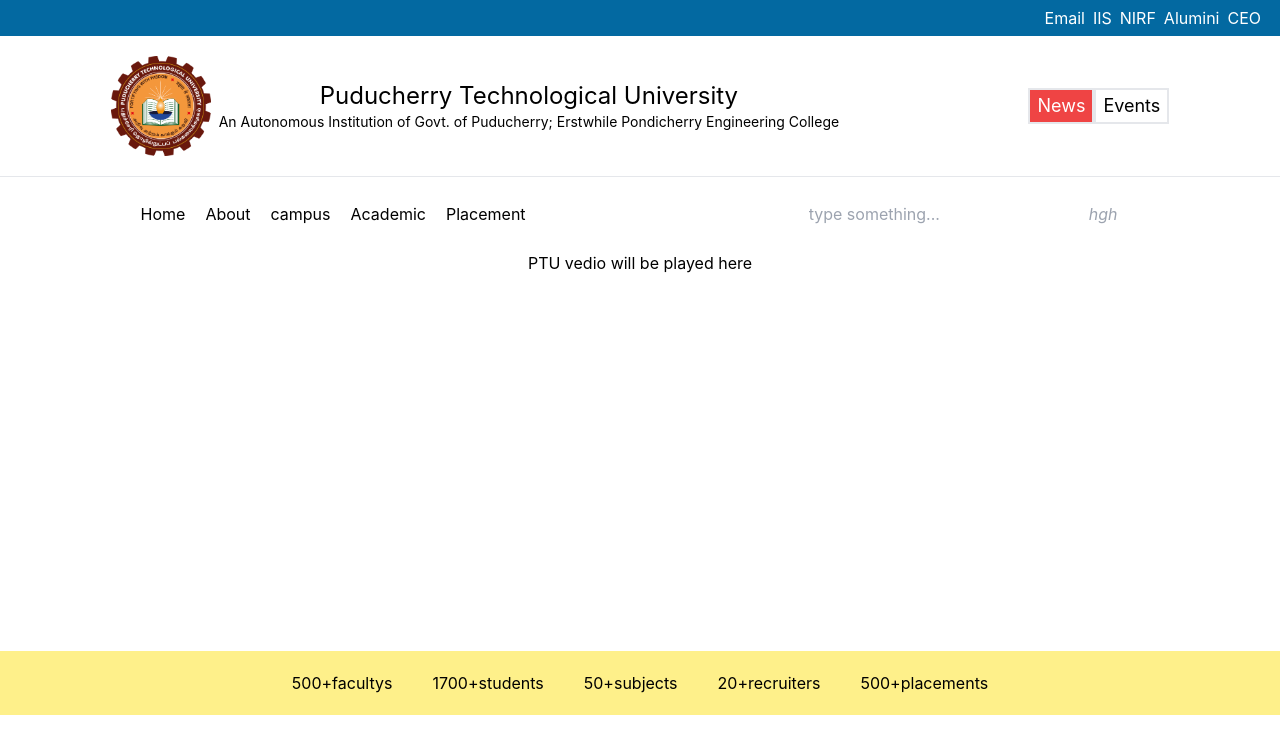
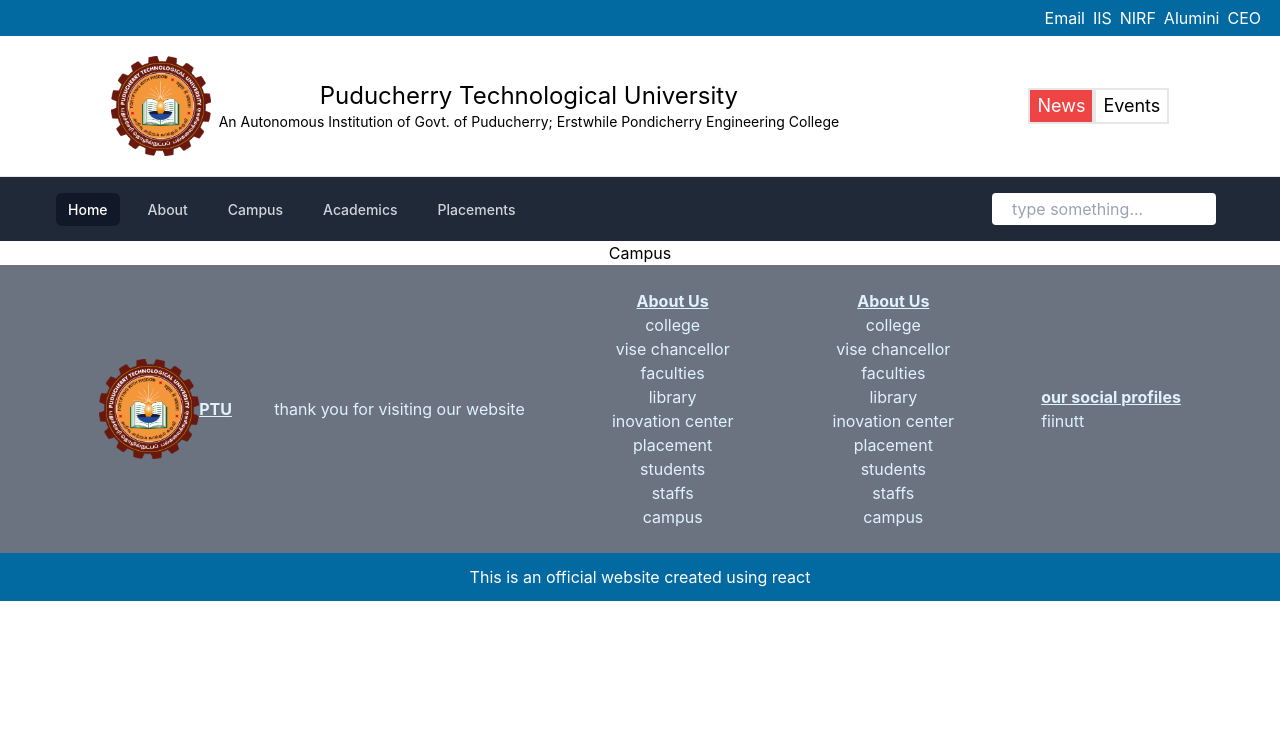
Before and after one commit to RAHUL-6611/pec_website, a React (Create React App) app: page /campus in a window 1280 px wide. Shown: the top 753 px of the page. Built offline with nearby package versions, Linux system fonts and the light colour scheme.

Commit message:
commit_2

```diff
--- a/package.json
+++ b/package.json
@@ -5,12 +5,15 @@
   "dependencies": {
     "@emotion/react": "^11.7.1",
     "@emotion/styled": "^11.6.0",
+    "@headlessui/react": "^1.4.3",
     "@mui/material": "^5.3.0",
     "@testing-library/jest-dom": "^5.16.1",
     "@testing-library/react": "^12.1.2",
     "@testing-library/user-event": "^13.5.0",
+    "heroicons": "^1.0.5",
     "react": "^17.0.2",
     "react-dom": "^17.0.2",
+    "react-router-dom": "6",
     "react-scripts": "5.0.0",
     "web-vitals": "^2.1.4"
   },
--- a/src/App.js
+++ b/src/App.js
@@ -1,13 +1,29 @@
 import './App.css';
+import { Routes, Route } from 'react-router-dom';
 import Footer from './components/footer/footer';
 import Home from './components/home/home';
 import Navbar from './components/navbar/navbar';
+import AboutPage from './components/about/about';
+import Campus from './components/campus/campus';
+import Academics from './components/academic/academics';
+import Placements from './components/placement/placement';
+import News from './components/news/news';
+
 
 function App() {
   return (
     <div className="App">
       <Navbar />
-      <Home />
+
+       <Routes>
+          <Route path="/" element={ <Home /> } />
+          <Route path="/aboutpage" element={ <AboutPage /> } />
+          <Route path="/campus" element={ <Campus /> } />
+          <Route path="/academics" element={<Academics /> } />
+          <Route path="/placements" element={ <Placements /> } />
+          <Route path="/news" element={ <News /> } />
+       </Routes>
+
       <Footer />
     </div>
   );
--- /dev/null
+++ b/src/components/about/about.jsx
@@ -0,0 +1,9 @@
+import React from "react";
+
+const AboutPage = () => {
+    return <>
+          <h1>About Page</h1>
+          </>
+}
+
+export default AboutPage;
--- /dev/null
+++ b/src/components/academic/academics.jsx
@@ -0,0 +1,9 @@
+import React from "react";
+
+const Academics = () => {
+    return <>
+          <h1>Academics</h1>
+          </>
+}
+
+export default  Academics
--- /dev/null
+++ b/src/components/campus/campus.jsx
@@ -0,0 +1,9 @@
+import React from "react";
+
+const Campus = () => {
+    return <>
+          <h1>Campus</h1>
+          </>
+}
+
+export default Campus;
--- a/src/components/home/about.jsx
+++ b/src/components/home/about.jsx
@@ -5,8 +5,8 @@
           <div className="about flex flex-row justify-evenly m-10">
              <div className="content">
                  <h1 className="font-bold">About PTU</h1>
-                 Lorem ipsum dolor sit, amet consectetur adipisicing elit. Commodi reprehenderit nesciunt quibusdam totam veniam debitis officia culpa iusto sint, inventore, enim rerum unde animi quis accusantium. Laborum quo enim perspiciatis deleniti nobis necessitatibus non quis saepe at aliquid, dolore explicabo fugiat ex vel odio. Delectus inventore maiores sunt assumenda aliquid aspernatur praesentium! Veniam nam accusantium sapiente repellendus maxime commodi aut ipsam incidunt voluptatum natus soluta quis officia, omnis optio consequatur dolorem quod a possimus facilis obcaecati non neque, velit porro. Veritatis corrupti laudantium, aliquid fugiat perspiciatis odit quasi eligendi. Fugit, facere! Atque labore obcaecati vel, consequuntur tenetur neque excepturi distinctio?
-             </div>
+                 <p>Puducherry Technological University (Erstwhile Pondicherry Engineering College) is an Institution promoted and fully funded by the Government of Puducherry, India. It was established as an Engineering College in the year 1984 under the VII Five Year Plan. The college was upgraded to technological university with the approval of the UGC with effect from 5th September, 2020. The PTU was inaugurated by Shri. Venkaiah Naidu, Hon'ble Vice President, Govt. of India on 13.09.2021. The institution is ranked 144 in Engineering Category by NIRF India Rankings 2021.</p>
+               </div>
               <div className="img-slider bg-yellow-200" style={{width: "1000px"}}>
                       we can include image curosle here
               </div>
--- a/src/components/navbar/navbar.jsx
+++ b/src/components/navbar/navbar.jsx
@@ -2,26 +2,13 @@
 import React from "react";
 import FirstBar from './first_bar';
 import SecondBar from './second_bar';
+import ThirdBar from './thirdbar';
 
 const Navbar = () => {
     return <>
              <FirstBar />
              <SecondBar />
-             <div className="third-bar flex flex-row justify-around m-5">
-                <ol className="flex flex-row ">
-                  <li>Home</li>
-                  <li>About</li>
-                  <li>campus</li>
-                  <li>Academic</li>
-                  <li>Placement</li>
-                </ol>
-         <div class="flex justify-evenly items-center px-4 sm:px-6 lg:px-8">
-           <input type="text" class="h-8 w-66 pr-8 pl-5 rounded z-0 focus:shadow focus:outline-none" placeholder='type something...' />
-            <div>
-               <i class="fa fa-search text-gray-400 z-20 hover:text-gray-500">hgh</i>
-            </div>
-          </div>
-        </div>
+             <ThirdBar />
            </>
 }
 
--- a/src/components/navbar/second_bar.jsx
+++ b/src/components/navbar/second_bar.jsx
@@ -1,4 +1,5 @@
 import React from "react";
+import { Link } from "react-router-dom";
 import logo from "../../images/PTU_Logo-color.png";
 
 
@@ -15,8 +16,8 @@
 
          <div className="navlinks text-lg">
              <ol className="flex flex-row justify-evenly">
-                 <li className="bg-red-500 text-white border-2">News</li>
-                 <li className="border-2 ">Events</li>
+                 <li className="bg-red-500 text-white border-2"><Link to="/news">News</Link></li>
+                 <li className="border-2 "><Link to="/events">Events</Link></li>
              </ol>
          </div>
     </div>
--- /dev/null
+++ b/src/components/navbar/thirdbar.jsx
@@ -0,0 +1,93 @@
+import { Disclosure } from '@headlessui/react'
+import { Link } from 'react-router-dom'
+// import { BellIcon, MenuIcon, XIcon } from '@heroicons/react/outline'
+
+const navigation = [
+  { name: 'Home', href: '/', current: true },
+  { name: 'About', href: '/aboutpage', current: false },
+  { name: 'Campus', href: '/campus', current: false },
+  { name: 'Academics', href: '/academics', current: false },
+  { name: 'Placements', href: '/placements', current: false },
+]
+
+function classNames(...classes) {
+  return classes.filter(Boolean).join(' ')
+}
+
+export default function ThirdBar() {
+  return (
+    <Disclosure as="nav" className="bg-gray-800">
+      {({ open }) => (
+        <>
+          <div className="max-w-7xl mx-auto px-2 sm:px-6 lg:px-8">
+            <div className="relative flex items-center justify-between h-16">
+              <div className="absolute inset-y-0 left-0 flex items-center lg:hidden">
+                {/* Mobile menu button*/}
+                <Disclosure.Button className="inline-flex items-center justify-center p-2 rounded-md text-gray-400 hover:text-white hover:bg-gray-700 focus:outline-none focus:ring-2 focus:ring-inset focus:ring-white">
+                  <span className="sr-only">Open main menu</span>
+                  {open ? (
+                    // <XIcon className="block h-6 w-6" aria-hidden="true" />
+                    <h2 className="block h-6 w-6" aria-hidden="true">X</h2>
+                  ) : (
+                    // <MenuIcon className="block h-6 w-6" aria-hidden="true" />
+                    <h2 className="block h-6 w-6" aria-hidden="true">M</h2>
+                  )}
+                </Disclosure.Button>
+              </div>
+              <div className="flex-1 flex items-center justify-center sm:items-stretch sm:justify-start">
+                <div className="hidden lg:block sm:ml-6">
+                  <div className="flex space-x-4">
+                    {navigation.map((item) => (
+                      <Link to={item.href}>
+                         <a
+                           key={item.name}
+                           href={item.href}
+                           className={classNames(
+                             item.current ? 'bg-gray-900 text-white' : 'text-gray-300 hover:bg-gray-700 hover:text-white',
+                             'px-3 py-2 rounded-md text-sm font-medium'
+                           )}
+                           aria-current={item.current ? 'page' : undefined}
+                         >
+                           {item.name}
+                         </a>
+                      </Link>
+                    ))}
+                  </div>
+                </div>
+              </div>
+
+              <div class="flex justify-evenly items-center px-4 sm:px-6 lg:px-8">
+                 <input type="text" class="h-8 w-56 pr-8 pl-5 rounded z-0 focus:shadow focus:outline-none" placeholder='type something...' />
+              <div>
+
+            </div>
+          </div>
+            </div>
+          </div>
+
+          <Disclosure.Panel className="lg:hidden">
+            <div className="px-2 pt-2 pb-3 space-y-1">
+              {navigation.map((item) => (
+                <Link to={item.href}>
+                    <Disclosure.Button
+                       key={item.name}
+                       as="a"
+                       href={item.href}
+                       className={classNames(
+                         item.current ? 'bg-gray-900 text-white' : 'text-gray-300 hover:bg-gray-700 hover:text-white',
+                         'block px-3 py-2 rounded-md text-base font-medium'
+                       )}
+                       aria-current={item.current ? 'page' : undefined}
+                      >
+                        {item.name}
+                    </Disclosure.Button>
+                </Link>
+              ))}
+            </div>
+          </Disclosure.Panel>
+        </>
+      )}
+    </Disclosure>
+  )
+
+}
--- /dev/null
+++ b/src/components/news/news.jsx
@@ -0,0 +1,9 @@
+import React from "react";
+
+const News = () => {
+    return <>
+           <h1>news</h1>
+           </>
+}
+
+export default News;
--- /dev/null
+++ b/src/components/placement/placement.jsx
@@ -0,0 +1,9 @@
+import React from "react";
+
+const Placements = () => {
+    return <>
+          <h1>Placements</h1>
+          </>
+}
+
+export default Placements;
--- a/src/index.js
+++ b/src/index.js
@@ -3,10 +3,13 @@
 import './index.css';
 import App from './App';
 import reportWebVitals from './reportWebVitals';
+import { BrowserRouter } from 'react-router-dom';
 
 ReactDOM.render(
   <React.StrictMode>
-    <App />
+    <BrowserRouter>
+      <App />
+    </BrowserRouter>
   </React.StrictMode>,
   document.getElementById('root')
 );
```
Also changed, not shown: 1 other file (tests, documents, lock files or other folders).
